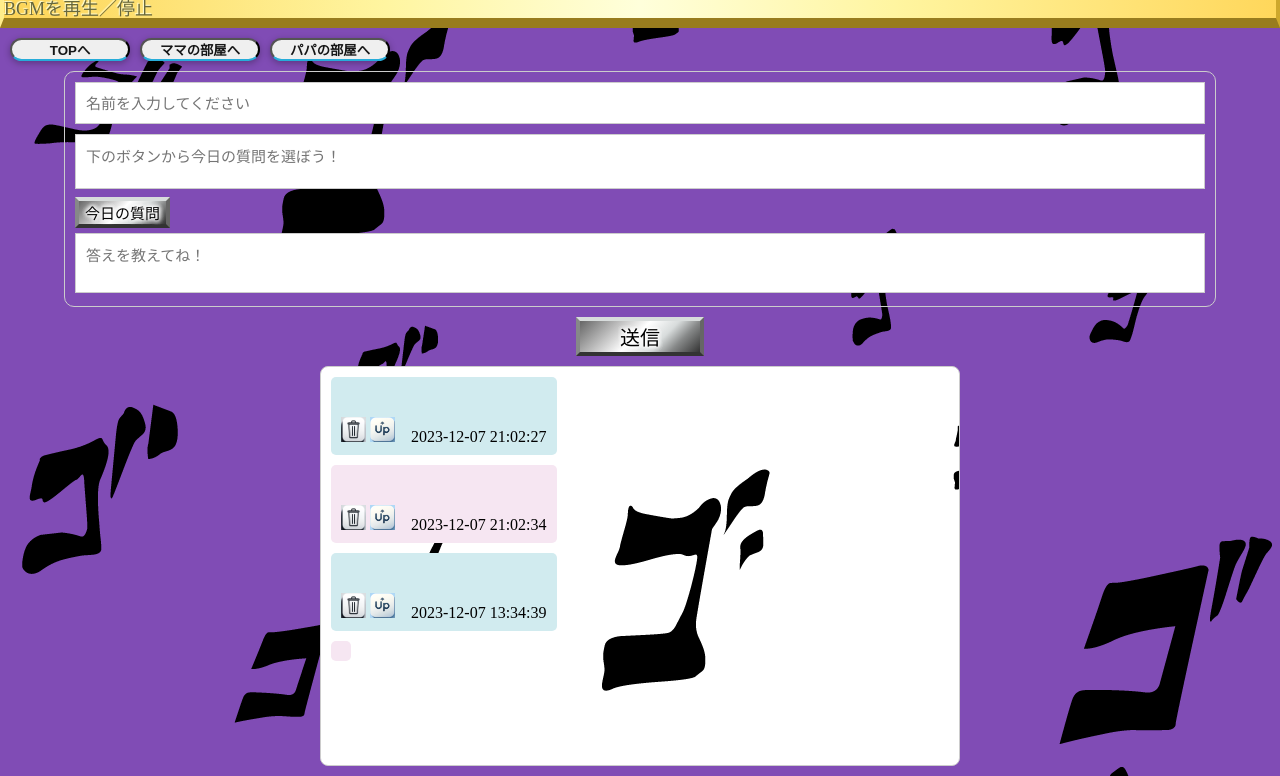
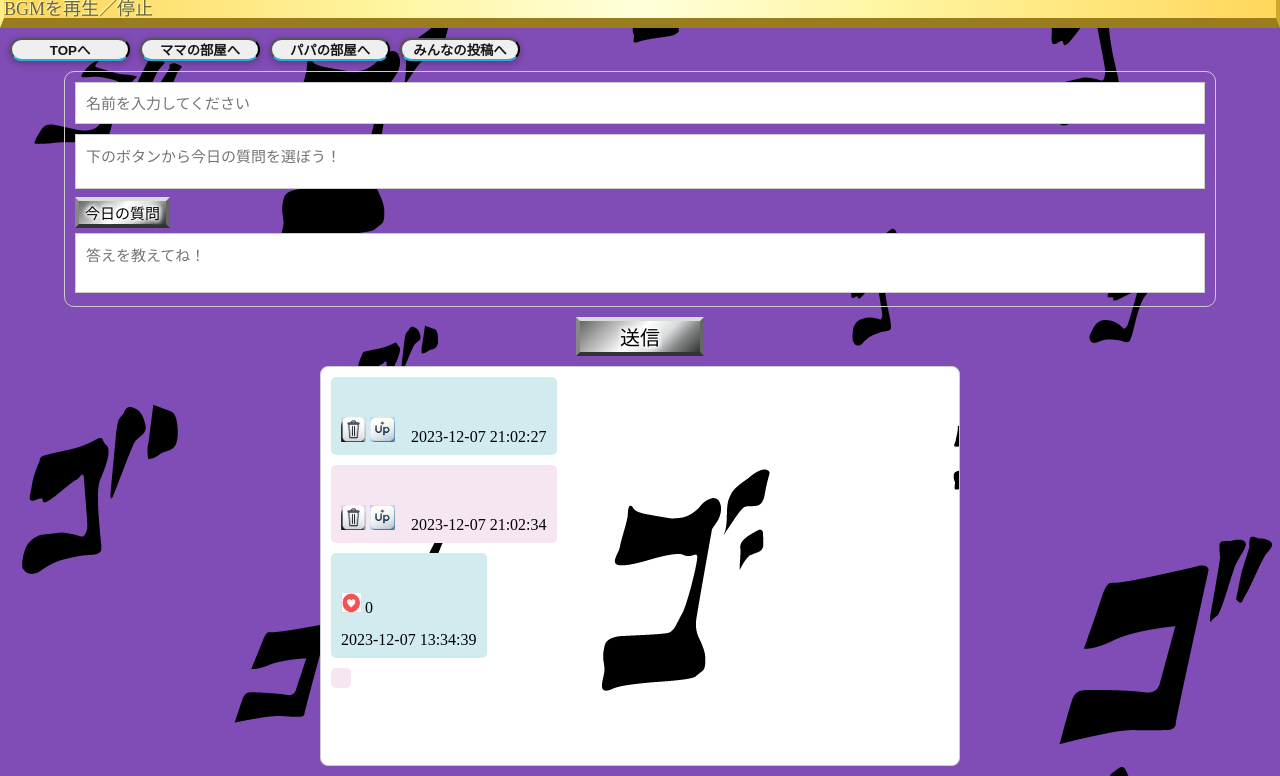
Before and after one commit to altosaex/kadai06_PHP, a PHP site: page /user01.php in a window 1280 px wide. Shown: the part 80-856 px from the top of the page. Run offline with PHP 8.4, Linux system fonts and the light colour scheme.

Commit message:
Update user01.php

```diff
--- a/user01.php
+++ b/user01.php
@@ -13,9 +13,10 @@ $question2 = '<p class="ptitle">' . $question . '</p>';
 
 $answer = isset($_POST["answer"]) ? htmlspecialchars($_POST["answer"], ENT_QUOTES, 'UTF-8') : '';
 
-$answer2 = '<p class="ptext">' . $answer . '</p></p><span class="remove"><img src="./img/remove.png" height=25" width="25" alt="削除画像" align="top" ></span><span class="update"> <img src="./img/up.png" height=25" width="25" alt="削除画像" align="top" ></span>　';
+$answer2 = '<p class="ptext">' . $answer . '</p><p class="like-button"><img src="good.png" height=20" width="20" alt="いいね" class="like-icon"><span class="like-count"> 0</span>
+</p><br>';
+
 $time =date('Y-m-d H:i:s') . "\n" . '</div>';
-
 file_put_contents('data/data1.txt', $name2 . $question2 . $answer2 . $time , FILE_APPEND);
 file_put_contents('data/data4.txt', $name2 . $question2 . $answer2 . $time , FILE_APPEND);
 
@@ -46,6 +47,7 @@ file_put_contents('data/data4.txt', $name2 . $question2 . $answer2 . $time , FIL
 		<td><button class="top" onclick="window.open('./index.php')">TOPへ</button></td>
 		<td><button class="mama" onclick="window.open('./user02.php')">ママの部屋へ</button></td>
 		<td><button class="papa" onclick="window.open('./user03.php')">パパの部屋へ</button></td>
+		<td><button class="kanon" onclick="window.open('./user04.php')">みんなの投稿へ</button></td>
 	</div>
 
 	<form action="user01.php" action="user04.php" method="POST">
@@ -82,6 +84,15 @@ echo nl2br($data);
 				<!-- jQueryのjsコードを先に読み込む！ -->
 <script src="https://ajax.googleapis.com/ajax/libs/jquery/3.6.0/jquery.min.js"></script>
 
+<script type="module">
+  // いいねボタンのクリックイベントリスナー
+        $('#output, #more-content').on('click', '.like-button', function () {
+            const $count = $(this).find('.like-count');
+            let likes = parseInt($count.text());
+            likes++; // カウントを1増やす
+            $count.text(likes);
+        });
+    </script>
 
 <script type="text/javascript">
 
```
